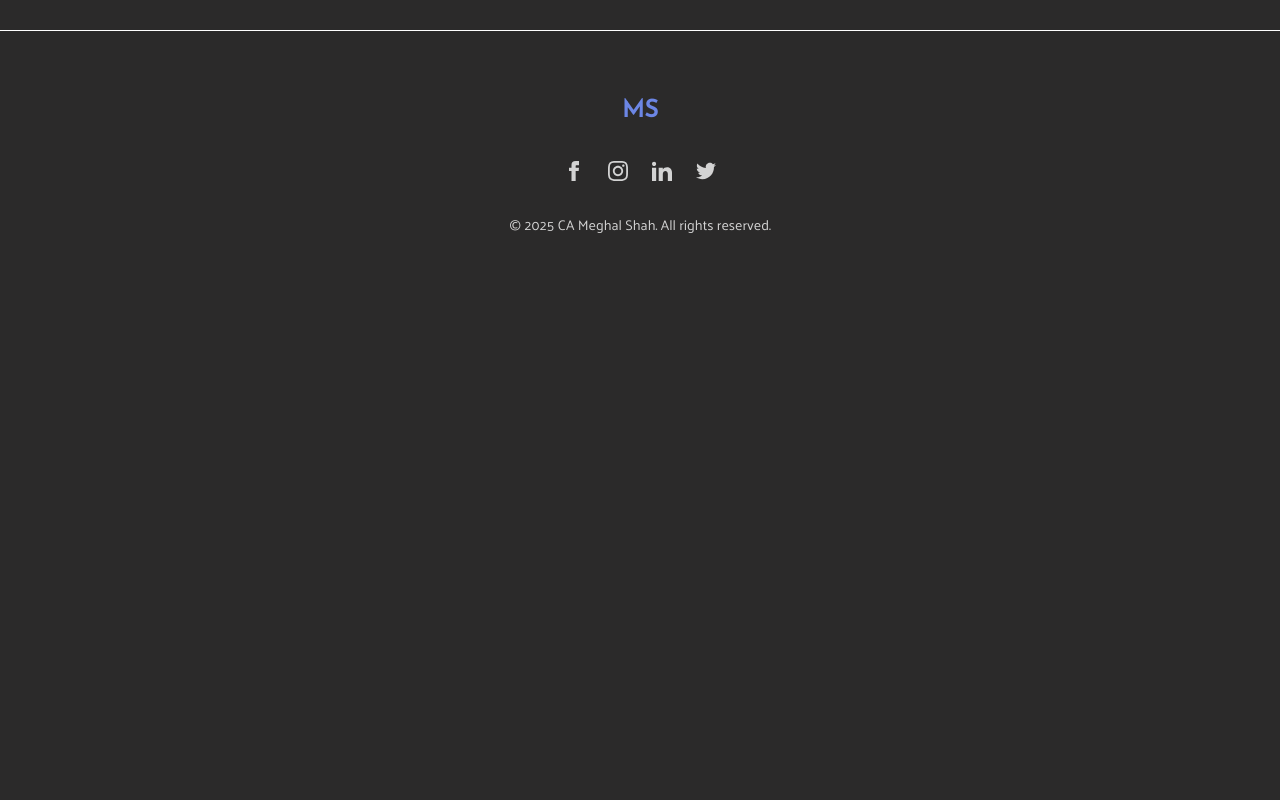
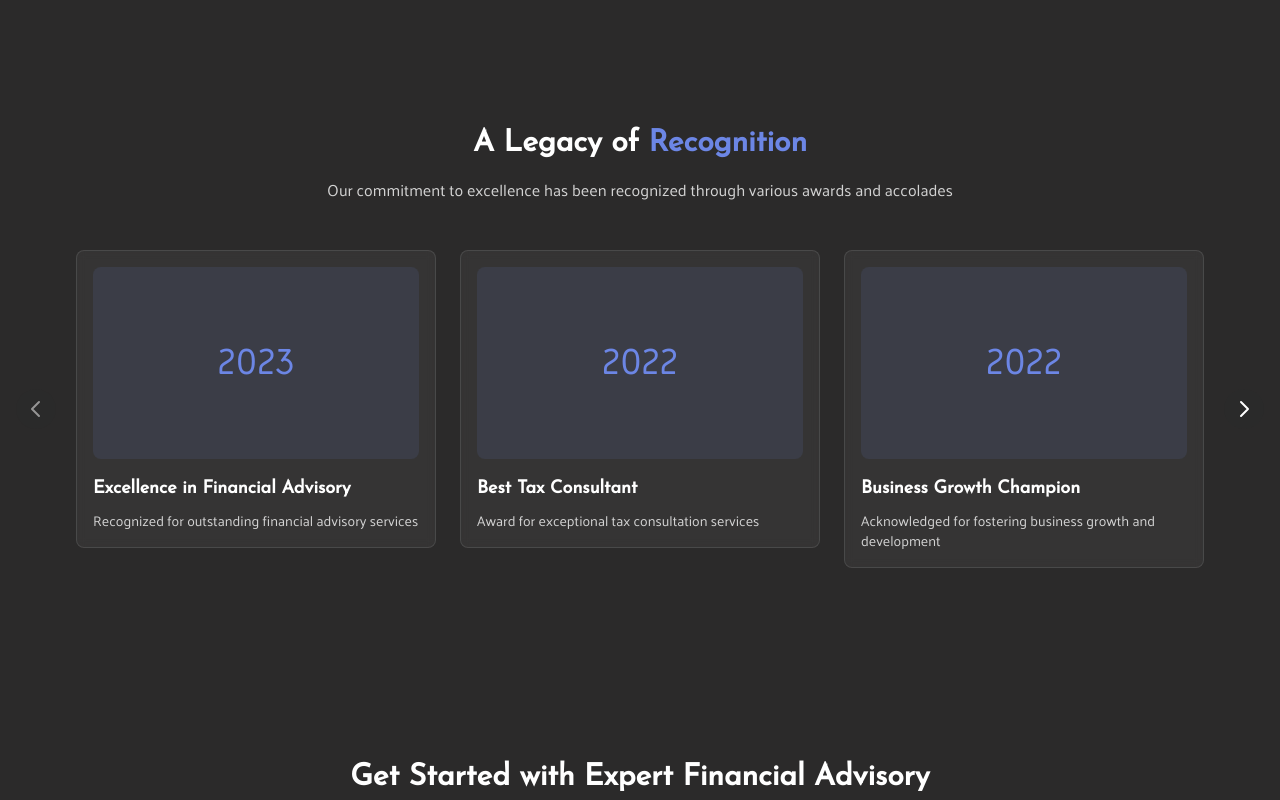
Before and after one commit to devanshidesaidy/meghalshah_web, a React (Vite) app: page /about in a window 1280 px wide. Shown: the part 3280-4080 px from the top of the page. Before the commit the page ends 3579 px from the top, so only its background shows below. Built offline with nearby package versions, Linux system fonts and the light colour scheme.

Commit message:
contect page changese

```diff
--- /dev/null
+++ b/src/components/AwardsCarousel.jsx
@@ -0,0 +1,173 @@
+import React, { useState } from "react";
+
+const AwardsCarousel = () => {
+  const [currentIndex, setCurrentIndex] = useState(0);
+  const [isTransitioning, setIsTransitioning] = useState(false);
+
+  const awards = [
+    {
+      image: "/awards/award1.jpg",
+      title: "Excellence in Financial Advisory",
+      description: "Recognized for outstanding financial advisory services",
+      year: "2023",
+    },
+    {
+      image: "/awards/award2.jpg",
+      title: "Best Tax Consultant",
+      description: "Award for exceptional tax consultation services",
+      year: "2022",
+    },
+    {
+      image: "/awards/award3.jpg",
+      title: "Business Growth Champion",
+      description: "Acknowledged for fostering business growth and development",
+      year: "2022",
+    },
+    {
+      image: "/awards/award4.jpg",
+      title: "Innovation in Finance",
+      description: "Recognized for innovative financial solutions",
+      year: "2021",
+    },
+    {
+      image: "/awards/award5.jpg",
+      title: "Corporate Excellence",
+      description: "Award for excellence in corporate financial management",
+      year: "2021",
+    },
+  ];
+
+  // Add the first three items to the end for smooth looping
+  const displayAwards = [...awards, ...awards.slice(0, 3)];
+  const maxIndex = awards.length;
+
+  const nextSlide = () => {
+    if (!isTransitioning) {
+      setIsTransitioning(true);
+      const nextIndex = currentIndex + 1;
+
+      setCurrentIndex(nextIndex);
+
+      if (nextIndex >= maxIndex) {
+        // When we reach the end, wait for transition then jump to start
+        setTimeout(() => {
+          setIsTransitioning(false);
+          setCurrentIndex(0);
+        }, 500);
+      } else {
+        setTimeout(() => setIsTransitioning(false), 500);
+      }
+    }
+  };
+
+  const prevSlide = () => {
+    if (!isTransitioning && currentIndex > 0) {
+      setIsTransitioning(true);
+      setCurrentIndex(currentIndex - 1);
+      setTimeout(() => setIsTransitioning(false), 500);
+    }
+  };
+
+  return (
+    <div className="relative px-12">
+      <div className="overflow-hidden">
+        <div
+          className="flex transition-transform duration-500 ease-in-out"
+          style={{
+            transform: `translateX(calc(-${currentIndex * 100}% / 3))`,
+          }}
+        >
+          {displayAwards.map((award, index) => (
+            <div
+              key={`${award.title}-${index}`}
+              className="w-1/3 px-3 flex-shrink-0"
+            >
+              <div
+                className={`
+                  bg-opacity-5 bg-white rounded-lg backdrop-blur-sm
+                  border border-white/10 hover:border-primary/30
+                  transition-all duration-300 group p-4
+                  transform hover:scale-105 hover:-translate-y-1
+                `}
+              >
+                <div className="w-full h-48 mb-4 bg-gray-800 rounded-lg overflow-hidden">
+                  <div className="w-full h-full bg-primary/10 flex items-center justify-center">
+                    <span className="text-4xl text-primary group-hover:scale-110 transition-transform duration-300">
+                      {award.year}
+                    </span>
+                  </div>
+                </div>
+                <h3 className="text-lg font-bold font-title mb-2 group-hover:text-primary transition-colors duration-300">
+                  {award.title}
+                </h3>
+                <p className="text-gray font-subtitle text-sm">
+                  {award.description}
+                </p>
+              </div>
+            </div>
+          ))}
+        </div>
+      </div>
+
+      {/* Navigation Arrows */}
+      <button
+        onClick={prevSlide}
+        className={`
+          absolute left-0 top-1/2 transform -translate-y-1/2
+          bg-black/50 p-2 rounded-full
+          hover:bg-primary/50 transition-all duration-300
+          hover:scale-110 active:scale-95
+          ${
+            !currentIndex || isTransitioning
+              ? "opacity-50 cursor-not-allowed"
+              : "opacity-100"
+          }
+        `}
+        disabled={!currentIndex || isTransitioning}
+      >
+        <svg
+          xmlns="http://www.w3.org/2000/svg"
+          className="h-6 w-6"
+          fill="none"
+          viewBox="0 0 24 24"
+          stroke="currentColor"
+        >
+          <path
+            strokeLinecap="round"
+            strokeLinejoin="round"
+            strokeWidth={2}
+            d="M15 19l-7-7 7-7"
+          />
+        </svg>
+      </button>
+      <button
+        onClick={nextSlide}
+        className={`
+          absolute right-0 top-1/2 transform -translate-y-1/2
+          bg-black/50 p-2 rounded-full
+          hover:bg-primary/50 transition-all duration-300
+          hover:scale-110 active:scale-95
+          ${isTransitioning ? "opacity-50 cursor-not-allowed" : "opacity-100"}
+        `}
+        disabled={isTransitioning}
+      >
+        <svg
+          xmlns="http://www.w3.org/2000/svg"
+          className="h-6 w-6"
+          fill="none"
+          viewBox="0 0 24 24"
+          stroke="currentColor"
+        >
+          <path
+            strokeLinecap="round"
+            strokeLinejoin="round"
+            strokeWidth={2}
+            d="M9 5l7 7-7 7"
+          />
+        </svg>
+      </button>
+    </div>
+  );
+};
+
+export default AwardsCarousel;
--- a/src/components/Contact.jsx
+++ b/src/components/Contact.jsx
@@ -4,7 +4,7 @@ const Contact = () => {
   const contactInfo = [
     {
       title: "Office Address",
-      info: "A-308, Titanium City Center, 100ft Anand Nagar Road, Near Indian Oil Petrol Pump, Satellite, Ahmedabad - 380015",
+      info: "A-5, Fifth Floor, Safal Profitaire, Corporate Rd, Prahlad Nagar, Ahmedabad, Gujarat 380015",
       icon: (
         <path
           strokeLinecap="round"
@@ -17,7 +17,7 @@ const Contact = () => {
     },
     {
       title: "Contact Numbers",
-      info: "+91 98250 99453",
+      info: "+91 9824909200",
       icon: (
         <path
           strokeLinecap="round"
@@ -26,7 +26,7 @@ const Contact = () => {
           d="M3 5a2 2 0 012-2h3.28a1 1 0 01.948.684l1.498 4.493a1 1 0 01-.502 1.21l-2.257 1.13a11.042 11.042 0 005.516 5.516l1.13-2.257a1 1 0 011.21-.502l4.493 1.498a1 1 0 01.684.949V19a2 2 0 01-2 2h-1C9.716 21 3 14.284 3 6V5z"
         />
       ),
-      link: "tel:+919825099453",
+      link: "tel:+919824909200",
     },
     {
       title: "Email Address",
@@ -132,7 +132,7 @@ const Contact = () => {
         <div className="container mx-auto px-4">
           <div className="max-w-6xl mx-auto rounded-lg overflow-hidden h-[400px]">
             <iframe
-              src="https://www.google.com/maps/embed?pb=!1m18!1m12!1m3!1d3671.939148068006!2d72.52113147599707!3d23.02754447918045!2m3!1f0!2f0!3f0!3m2!1i1024!2i768!4f13.1!3m3!1m2!1s0x395e84c5d473a547%3A0x7f7701c45c7869f1!2sTitanium%20City%20Center!5e0!3m2!1sen!2sin!4v1709906149983!5m2!1sen!2sin"
+              src="https://www.google.com/maps/embed?pb=!1m18!1m12!1m3!1d3672.38032814099!2d72.5067715!3d23.0098037!2m3!1f0!2f0!3f0!3m2!1i1024!2i768!4f13.1!3m3!1m2!1s0x395e9b278e0476f7%3A0x96e3d49fa6c53c37!2sSafal%20Profitaire!5e0!3m2!1sen!2sin!4v1748612955949!5m2!1sen!2sin"
               width="100%"
               height="100%"
               style={{ border: 0 }}
--- a/src/index.css
+++ b/src/index.css
@@ -42,3 +42,22 @@
     linear-gradient(to bottom, rgba(255, 255, 255, 0.1) 1px, transparent 1px);
   background-size: 20px 20px;
 }
+
+@keyframes scroll {
+  0% {
+    transform: translateX(0);
+  }
+  100% {
+    transform: translateX(
+      calc(-264px * 5)
+    ); /* Width of card (256px) + gap (24px) * number of cards */
+  }
+}
+
+.animate-scroll {
+  animation: scroll 30s linear infinite;
+}
+
+.animate-scroll:hover {
+  animation-play-state: paused;
+}
--- a/src/pages/About.jsx
+++ b/src/pages/About.jsx
@@ -1,5 +1,6 @@
 import React from "react";
 import ContactSection from "../components/ContactSection";
+import AwardsCarousel from "../components/AwardsCarousel";
 
 const AboutPage = () => {
   const coreValues = [
@@ -277,6 +278,24 @@ const AboutPage = () => {
           </div>
         </div>
       </section>
+
+      {/* Awards and Recognition Section */}
+      <section className="py-16 md:py-24 bg-black">
+        <div className="container mx-auto px-4">
+          <h2 className="text-3xl font-bold font-title text-center mb-4">
+            A Legacy of <span className="text-primary">Recognition</span>
+          </h2>
+          <p className="text-gray font-subtitle text-center mb-12 max-w-2xl mx-auto">
+            Our commitment to excellence has been recognized through various
+            awards and accolades
+          </p>
+
+          <AwardsCarousel />
+        </div>
+      </section>
+
+      {/* Contact Section */}
+      <ContactSection />
     </div>
   );
 };
```
